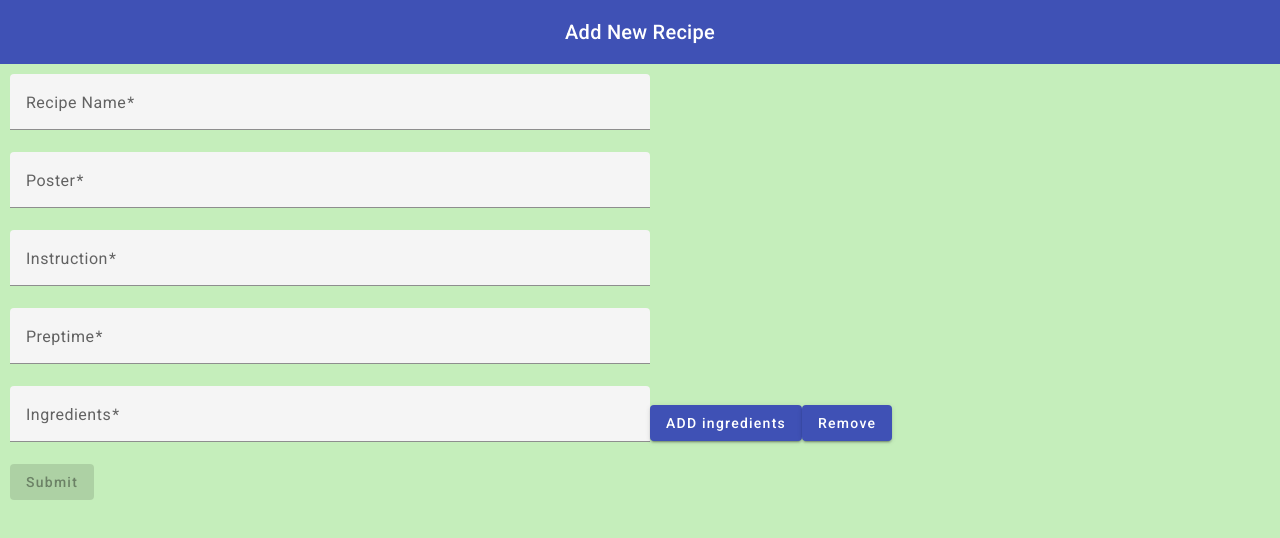
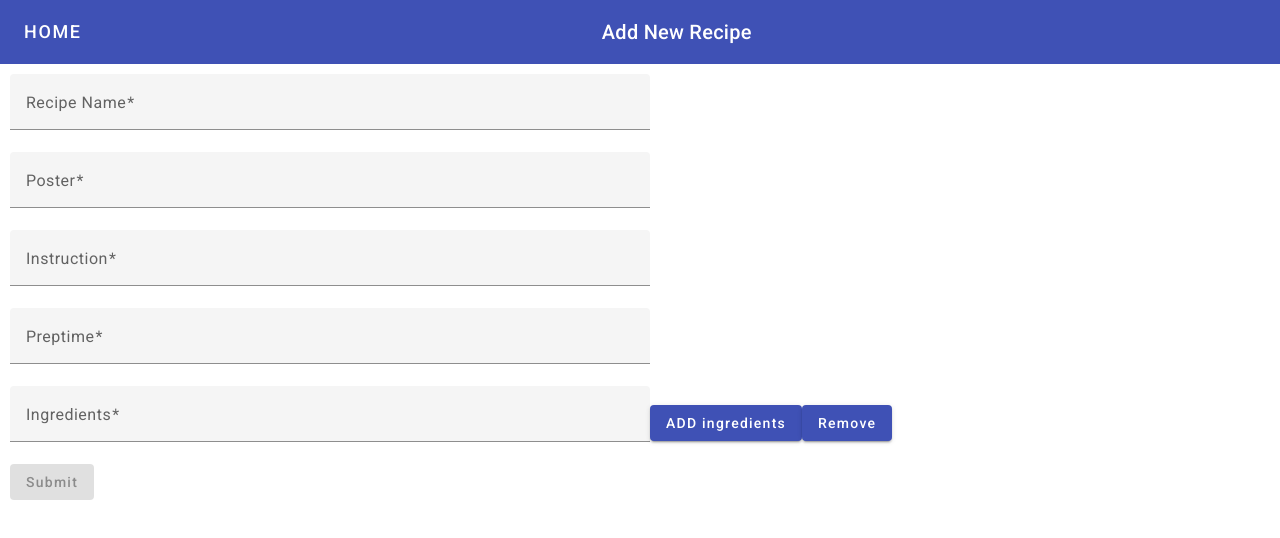
Before and after one commit to SanjayPrakash1371/RecipeProjectNewFinal, an Angular app: page /add in a window 1280 px wide. Shown: the top 538 px of the page. Built offline with nearby package versions, Linux system fonts and the light colour scheme; no server answers.

Commit message:
Home nav

```diff
--- a/src/app/add/add.component.html
+++ b/src/app/add/add.component.html
@@ -1,6 +1,9 @@
 <div>
   <mat-toolbar color="primary">
     <mat-toolbar-row>
+      <div>
+        <a mat-button [routerLink]="''" style="font-size: 18px"> HOME </a>
+      </div>
       <h1 style="margin: 0 auto">Add New Recipe</h1>
     </mat-toolbar-row>
   </mat-toolbar>
--- a/src/app/add/add.component.scss
+++ b/src/app/add/add.component.scss
@@ -8,7 +8,7 @@ height: 100%;
 
 
 padding: 10px;
-background-color:rgb(197, 238, 187);
+
 
 
 
--- a/src/app/add/add.component.ts
+++ b/src/app/add/add.component.ts
@@ -52,6 +52,10 @@ export class AddComponent {
     (<FormArray>this.recipeForm.get('ingredients')).push(control);
   }
   removeIngredient(index: number) {
+    if (index == 0) {
+      alert('Add atleast one ingrediants');
+      return;
+    }
     const control = new FormControl(null, Validators.required);
     (<FormArray>this.recipeForm.get('ingredients')).removeAt(index);
   }
--- a/src/app/editreciepe/editreciepe.component.html
+++ b/src/app/editreciepe/editreciepe.component.html
@@ -1,6 +1,7 @@
 <div>
   <mat-toolbar color="primary">
     <mat-toolbar-row>
+      <a mat-button [routerLink]="''" style="font-size: 18px"> HOME </a>
       <h1 style="margin: 0 auto">Edit Recipe</h1>
     </mat-toolbar-row>
   </mat-toolbar>
--- a/src/app/favo/favo.component.html
+++ b/src/app/favo/favo.component.html
@@ -1,6 +1,9 @@
 <div>
   <mat-toolbar color="primary">
     <mat-toolbar-row>
+      <div>
+        <a mat-button [routerLink]="''" style="font-size: 18px"> HOME </a>
+      </div>
       <h1 style="margin: 0 auto">Favorites</h1>
     </mat-toolbar-row>
   </mat-toolbar>
--- a/src/app/reciepe-details/reciepe-details.component.html
+++ b/src/app/reciepe-details/reciepe-details.component.html
@@ -1,7 +1,11 @@
 <!-- <p>reciepe-details works!{{ recipe }}</p> -->
+<div></div>
 <div>
   <mat-toolbar color="primary">
     <mat-toolbar-row>
+      <div>
+        <a mat-button [routerLink]="''" style="font-size: 18px"> HOME </a>
+      </div>
       <h1 style="margin: 0 auto">{{ recipe?.name | uppercase }}</h1>
     </mat-toolbar-row>
   </mat-toolbar>
--- a/src/app/reciepe-service.service.ts
+++ b/src/app/reciepe-service.service.ts
@@ -22,7 +22,19 @@ interface Recipe {
 export class ReciepeServiceService {
   constructor(private http: HttpClient) {}
 
-  Fav: Recipe[] = [];
+  Fav: Recipe[] = [
+    {
+      ingredients: ['Cocunt', 'Chilly', 'Salt'],
+      imglink:
+        'https://www.holidify.com/blog/wp-content/uploads/2015/11/640px-Coconut_Chutney.jpg',
+      instructions:
+        ' It is made with grounded coconut, dry red chilly (particularly roasted red chilly) ginger, mustard seed and served cold along with the dishes such as Dosa, Idli, Vada. It tastes delicious and the coconut gives it a flavour that perfectly balances out with all the other dishes.',
+      servingsize: 2,
+      preptime: 10,
+      id: '122',
+      name: 'Cocunt Chutney',
+    },
+  ];
 
   addToFav(val: Recipe) {
     let index = this.Fav.indexOf(val);
```
